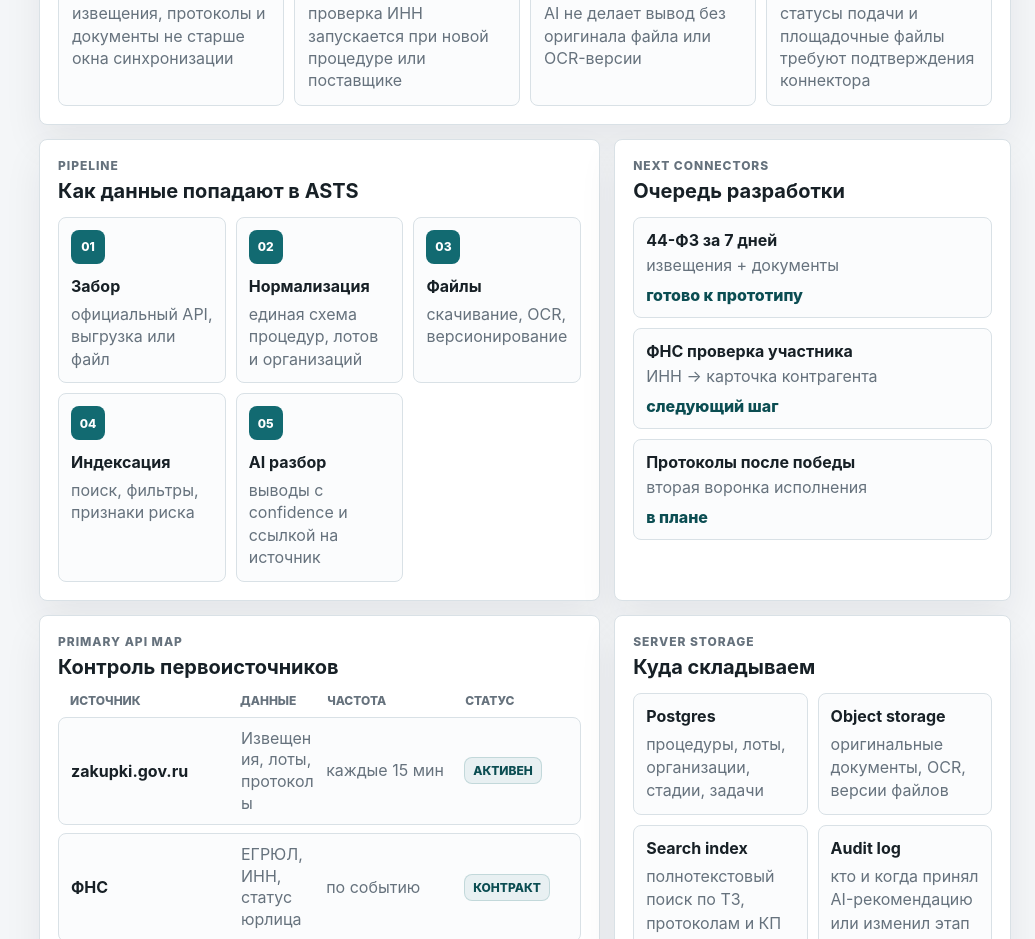
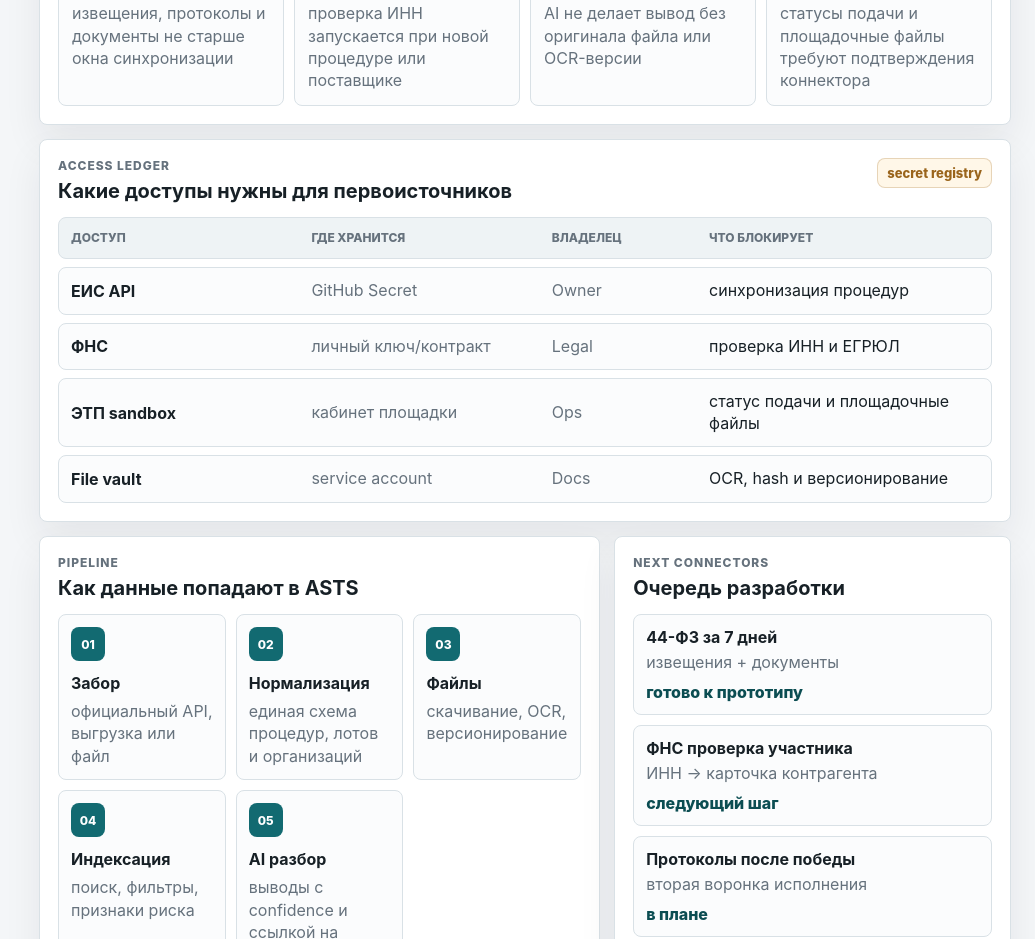
Before and after one commit to info14fourteen-creator/ASTS, a Next.js app in the folder apps/web/: page /sources in a window 1280 px wide. Shown: the part 1020-1959 px from the top of the page, without its empty margins (245-1280 px from the left). Built offline with nearby package versions, Linux system fonts and the light colour scheme.

Commit message:
Add source access ledger

```diff
--- a/apps/web/app/globals.css
+++ b/apps/web/app/globals.css
@@ -1244,6 +1244,54 @@ dd {
   gap: 10px;
 }
 
+.access-ledger-panel {
+  margin-top: 14px;
+}
+
+.access-ledger {
+  display: grid;
+  gap: 8px;
+}
+
+.access-ledger-row {
+  display: grid;
+  grid-template-columns: 1.1fr 1.1fr 0.7fr 1.3fr;
+  gap: 12px;
+  align-items: center;
+  border: 1px solid var(--line);
+  border-radius: 8px;
+  padding: 12px;
+  background: #fbfcfd;
+}
+
+.access-ledger-row strong,
+.access-ledger-row span,
+.access-ledger-row em {
+  display: block;
+}
+
+.access-ledger-row span {
+  color: var(--muted);
+  line-height: 1.35;
+}
+
+.access-ledger-row em {
+  color: var(--text);
+  font-style: normal;
+  line-height: 1.35;
+}
+
+.access-ledger-head {
+  background: var(--surface-soft);
+}
+
+.access-ledger-head span {
+  color: var(--muted);
+  font-size: 12px;
+  font-weight: 850;
+  text-transform: uppercase;
+}
+
 .freshness-card {
   min-height: 130px;
   border: 1px solid var(--line);
@@ -2678,6 +2726,15 @@ dd {
     grid-template-columns: repeat(2, minmax(0, 1fr));
   }
 
+  .access-ledger-row {
+    grid-template-columns: 1fr 1fr;
+    align-items: start;
+  }
+
+  .access-ledger-head {
+    display: none;
+  }
+
   .source-grid {
     grid-template-columns: repeat(2, minmax(0, 1fr));
   }
@@ -2838,6 +2895,11 @@ dd {
     grid-template-columns: 1fr;
   }
 
+  .access-ledger-row {
+    grid-template-columns: 1fr;
+    gap: 6px;
+  }
+
   .endpoint-head {
     display: none;
   }
--- a/apps/web/app/sources/page.tsx
+++ b/apps/web/app/sources/page.tsx
@@ -42,6 +42,13 @@ const freshnessRules = [
   ["ФНС", "по событию", "проверка ИНН запускается при новой процедуре или поставщике"],
   ["Файлы/OCR", "до 30 мин", "AI не делает вывод без оригинала файла или OCR-версии"],
   ["ЭТП", "webhook/API", "статусы подачи и площадочные файлы требуют подтверждения коннектора"],
+];
+
+const accessLedger = [
+  ["ЕИС API", "GitHub Secret", "Owner", "синхронизация процедур"],
+  ["ФНС", "личный ключ/контракт", "Legal", "проверка ИНН и ЕГРЮЛ"],
+  ["ЭТП sandbox", "кабинет площадки", "Ops", "статус подачи и площадочные файлы"],
+  ["File vault", "service account", "Docs", "OCR, hash и версионирование"],
 ];
 
 const endpoints = [
@@ -136,6 +143,32 @@ export default function SourcesPage() {
           </div>
         </section>
 
+        <section className="panel access-ledger-panel">
+          <div className="panel-head compact">
+            <div>
+              <p className="eyebrow">Access ledger</p>
+              <h2>Какие доступы нужны для первоисточников</h2>
+            </div>
+            <span className="status-pill green">secret registry</span>
+          </div>
+          <div className="access-ledger">
+            <div className="access-ledger-row access-ledger-head">
+              <span>Доступ</span>
+              <span>Где хранится</span>
+              <span>Владелец</span>
+              <span>Что блокирует</span>
+            </div>
+            {accessLedger.map(([name, storage, owner, blocker]) => (
+              <div className="access-ledger-row" key={name}>
+                <strong>{name}</strong>
+                <span>{storage}</span>
+                <span>{owner}</span>
+                <em>{blocker}</em>
+              </div>
+            ))}
+          </div>
+        </section>
+
         <section className="layout-grid bottom-grid">
           <article className="panel span-7">
             <div className="panel-head compact">
```
